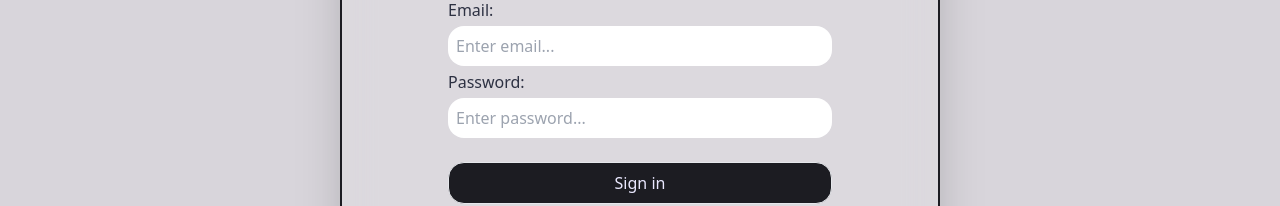
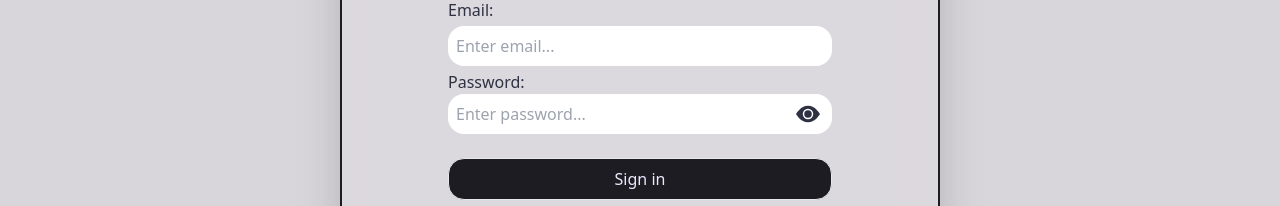
Before and after one commit to cout05/apexadorn-ecommerce-website, a React (Vite) app: page /sign_in in a window 1280 px wide. Shown: the part 280-486 px from the top of the page. Built offline with nearby package versions, Linux system fonts and the light colour scheme; no server answers.

Commit message:
added see-password feature

```diff
--- a/src/components/SignIn.jsx
+++ b/src/components/SignIn.jsx
@@ -1,7 +1,15 @@
-import React from "react";
+import React, { useState } from "react";
 import { BsPersonCircle } from "react-icons/bs";
+import { BsEyeSlashFill } from "react-icons/bs";
+import { BsEyeFill } from "react-icons/bs";
 
 const SignIn = () => {
+  const [showPass, setShowPass] = useState(false);
+
+  const togglePass = () => {
+    setShowPass(!showPass);
+  };
+
   return (
     <section className=" h-screen pt-28 text-[#2D3142]">
       <div
@@ -18,13 +26,30 @@ const SignIn = () => {
             name="email"
             className="p-2 rounded-2xl"
           />
-          <label htmlFor="password">Password: </label>
-          <input
-            type="password"
-            placeholder="Enter password..."
-            name="password"
-            className="p-2 rounded-2xl"
-          />
+          <div className="relative">
+            <div>
+              <label htmlFor="password">Password: </label>
+              <input
+                type={showPass ? "text" : "password"}
+                placeholder="Enter password..."
+                name="password"
+                className="p-2 rounded-2xl block w-full"
+              />
+            </div>
+
+            {showPass ? (
+              <BsEyeSlashFill
+                onClick={togglePass}
+                className="text-2xl absolute bottom-2 right-3 cursor-pointer"
+              />
+            ) : (
+              <BsEyeFill
+                onClick={togglePass}
+                className="text-2xl absolute bottom-2 right-3 cursor-pointer"
+              />
+            )}
+          </div>
+
           <button
             type="submit"
             className="bg-[#1c1c22] text-[#EAE8FF] border mt-5 p-2 rounded-2xl">
```
